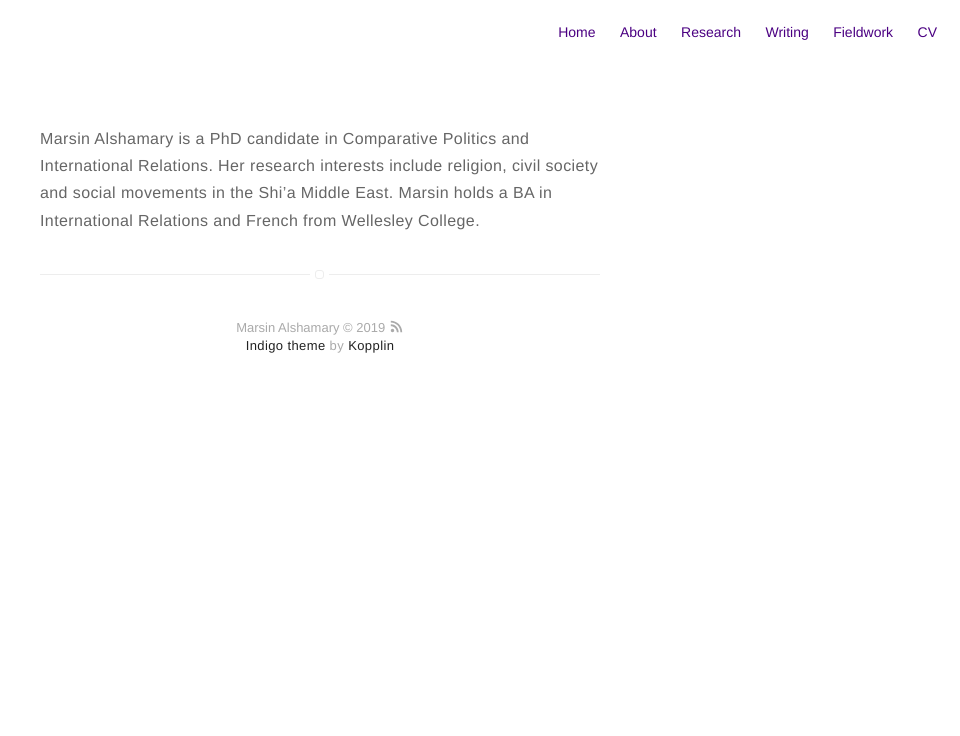
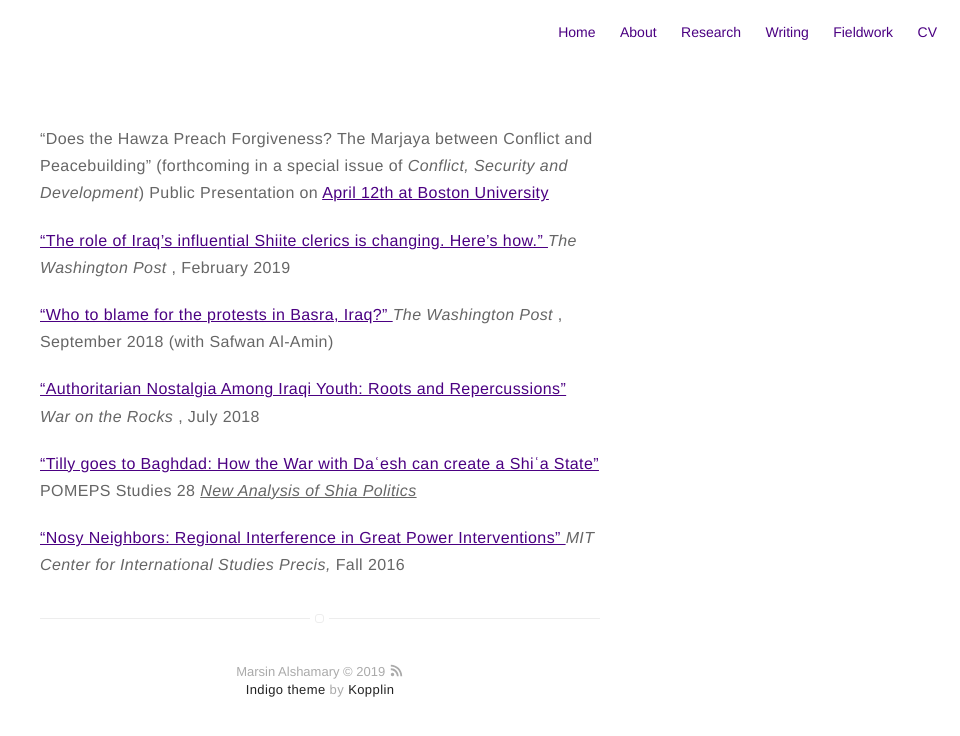
Before and after one commit to malshama/marsinalshamary, a Jekyll site: the page built from writing.md, in a window 1280 px wide. Shown: the top 736 px of the page, without its empty margins (320-1280 px from the left). Built offline with Jekyll 4.4.1, drawn with Linux system fonts in a browser that asks for light colours.

Commit message:
Add more pictures + add writing

```diff
--- a/writing.md
+++ b/writing.md
@@ -3,4 +3,59 @@ layout: page
 title: Writing
 ---
 
-<p> Marsin Alshamary is a PhD candidate in Comparative Politics and International Relations. Her research interests include religion, civil society and social movements in the Shi’a Middle East. Marsin holds a BA in International Relations and French from Wellesley College.</p>
+<div>
+    <p>
+        “Does the Hawza Preach Forgiveness? The Marjaya between Conflict and Peacebuilding” (forthcoming in a special issue of <i>Conflict, Security and Development</i>)
+        Public Presentation on <a target="_blank" href="https://www.bu.edu/calendar/?uid=226474@17.calendar.bu.edu&day=2019-4-12&eid=193783&cid=17">April 12th at Boston University</a>
+    </p>
+</div>
+<div>
+    <p>
+            <a
+                target="_blank"
+                href="https://www.washingtonpost.com/news/monkey-cage/wp/2019/02/04/the-role-of-iraqs-influential-shiite-clerics-is-changing-heres-how/?utm_term=.54d92d92f8aa">
+                “The role of Iraq’s influential Shiite clerics is changing. Here’s how.”
+            </a>
+            <i>The Washington Post </i> , February 2019
+    </p>
+</div>
+<div>
+        <p>
+                <a
+                    target="_blank"
+                    href="https://www.washingtonpost.com/news/monkey-cage/wp/2018/09/14/who-to-blame-for-the-protests-in-basra-iraq/?utm_term=.31216f976a50">
+                    “Who to blame for the protests in Basra, Iraq?”
+                </a>
+                <i>The Washington Post </i> , September 2018 (with Safwan Al-Amin)
+        </p>
+</div>
+<div>
+        <p>
+                <a
+                    target="_blank"
+                    href="https://warontherocks.com/2018/07/authoritarian-nostalgia-among-iraqi-youth-roots-and-repercussions/">
+                    “Authoritarian Nostalgia Among Iraqi Youth: Roots and Repercussions”
+                </a>
+                <i>War on the Rocks </i> , July 2018
+        </p>
+</div>
+<div>
+        <p>
+                <a
+                    target="_blank"
+                    href="https://pomeps.org/2017/12/21/tilly-goes-to-baghdad-how-the-war-with-da%CA%BFesh-can-create-a-shi%CA%BFa-state/">
+                    “Tilly goes to Baghdad: How the War with Daʿesh can create a Shiʿa State”
+                </a>
+                POMEPS Studies 28 <u><i>New Analysis of Shia Politics</i></u>
+        </p>
+</div>
+<div>
+        <p>
+                <a
+                    target="_blank"
+                    href="https://cis.mit.edu/publications/newsletter/nosy-neighbors-regional-interference-great-power-interventions">
+                    “Nosy Neighbors: Regional Interference in Great Power Interventions”
+                </a>
+                <i>MIT Center for International Studies Precis,</i> Fall 2016
+        </p>
+</div>
```
Also changed, not shown: research.md (+7 -3 lines), assets/images/qazwini.jpg (renamed from assets/images/IMG_8145.jpg), 2 other files.
